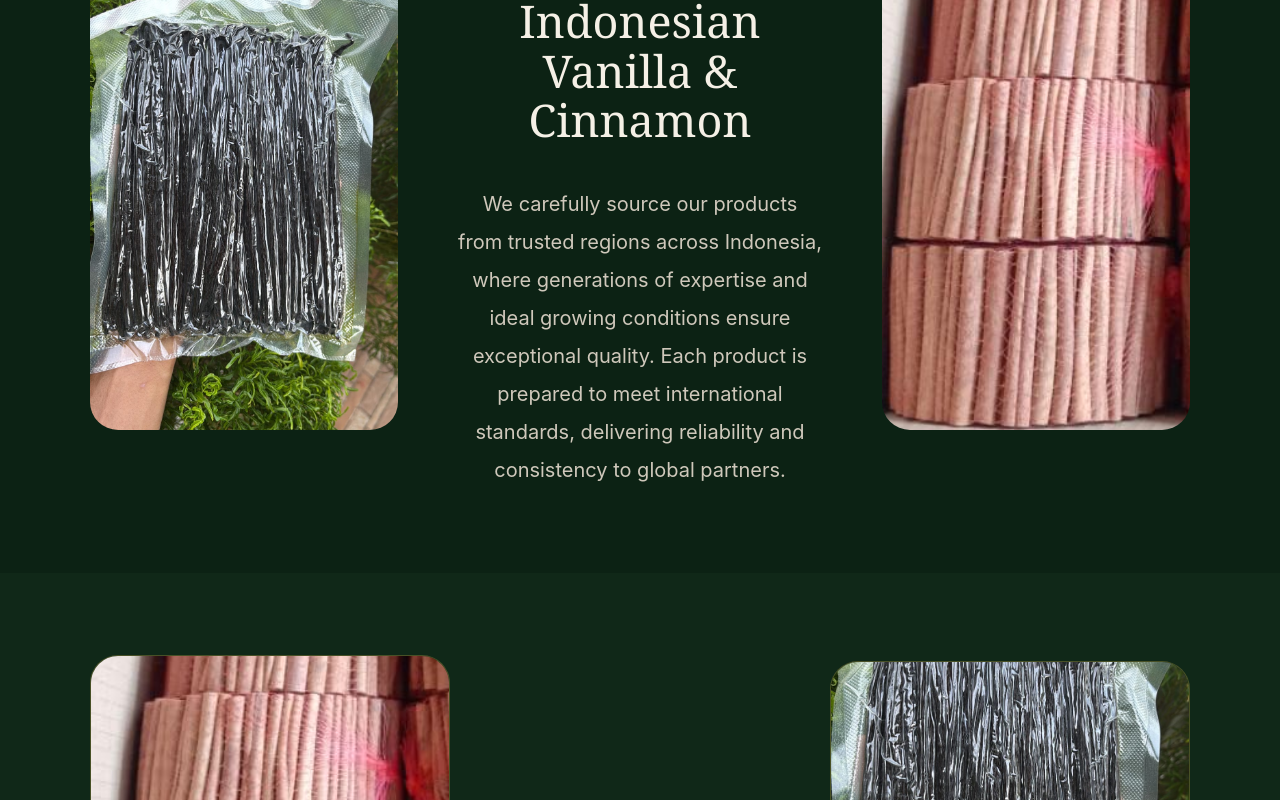
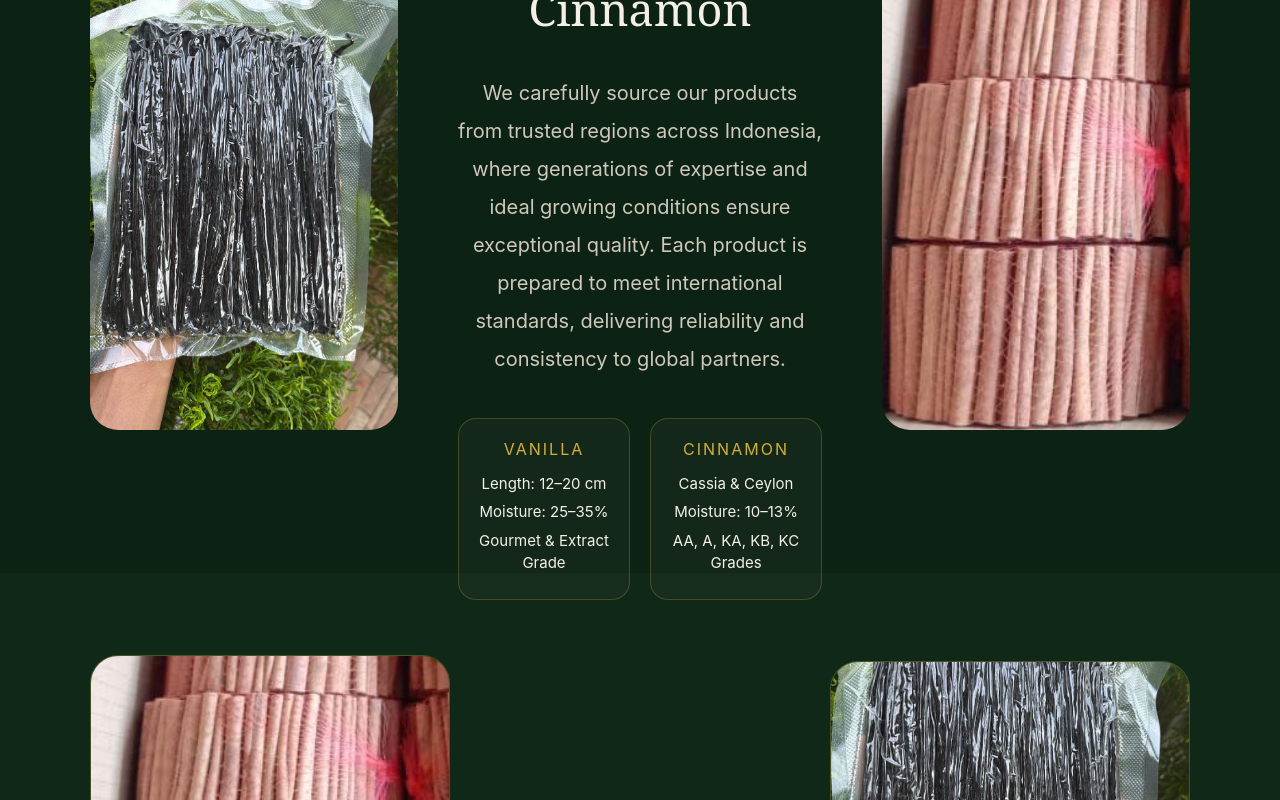
Before and after one commit to delvoraorigins-source/delvora-origins, a Next.js app: page /company-profile in a window 1280 px wide. Shown: the part 2627-3427 px from the top of the page. Built offline with nearby package versions, Linux system fonts and the light colour scheme.

Commit message:
update company profile and homepage

```diff
--- a/app/company-profile/page.tsx
+++ b/app/company-profile/page.tsx
@@ -665,7 +665,7 @@ export default function CompanyProfile() {
           style={{
             flex: 1,
             textAlign: "center",
-            maxWidth: "650px",
+            maxWidth: "700px",
           }}
         >
           <p
@@ -716,6 +716,83 @@ export default function CompanyProfile() {
             Each product is prepared to meet international standards,
             delivering reliability and consistency to global partners.
           </p>
+
+          <div
+            style={{
+              display: "flex",
+              justifyContent: "center",
+              gap: "20px",
+              marginTop: "40px",
+            }}
+          >
+            <div
+              style={{
+                flex: 1,
+                maxWidth: "250px",
+                border: "1px solid rgba(212,175,55,0.25)",
+                borderRadius: "18px",
+                padding: "18px",
+                background: "rgba(255,255,255,0.03)",
+              }}
+            >
+              <h4
+                style={{
+                  color: "#D4AF37",
+                  margin: "0 0 12px",
+                  fontSize: "16px",
+                  letterSpacing: "2px",
+                }}
+              >
+                VANILLA
+              </h4>
+
+              <p style={{ color: "#F5F0E6", margin: "6px 0", fontSize: "15px" }}>
+                Length: 12–20 cm
+              </p>
+
+              <p style={{ color: "#F5F0E6", margin: "6px 0", fontSize: "15px" }}>
+                Moisture: 25–35%
+              </p>
+
+              <p style={{ color: "#F5F0E6", margin: "6px 0", fontSize: "15px" }}>
+                Gourmet & Extract Grade
+              </p>
+            </div>
+
+            <div
+              style={{
+                flex: 1,
+                maxWidth: "250px",
+                border: "1px solid rgba(212,175,55,0.25)",
+                borderRadius: "18px",
+                padding: "18px",
+                background: "rgba(255,255,255,0.03)",
+              }}
+            >
+              <h4
+                style={{
+                  color: "#D4AF37",
+                  margin: "0 0 12px",
+                  fontSize: "16px",
+                  letterSpacing: "2px",
+                }}
+              >
+                CINNAMON
+              </h4>
+
+              <p style={{ color: "#F5F0E6", margin: "6px 0", fontSize: "15px" }}>
+                Cassia & Ceylon
+              </p>
+
+              <p style={{ color: "#F5F0E6", margin: "6px 0", fontSize: "15px" }}>
+                Moisture: 10–13%
+              </p>
+
+              <p style={{ color: "#F5F0E6", margin: "6px 0", fontSize: "15px" }}>
+                AA, A, KA, KB, KC Grades
+              </p>
+            </div>
+          </div>
         </div>
 
         <div
```
